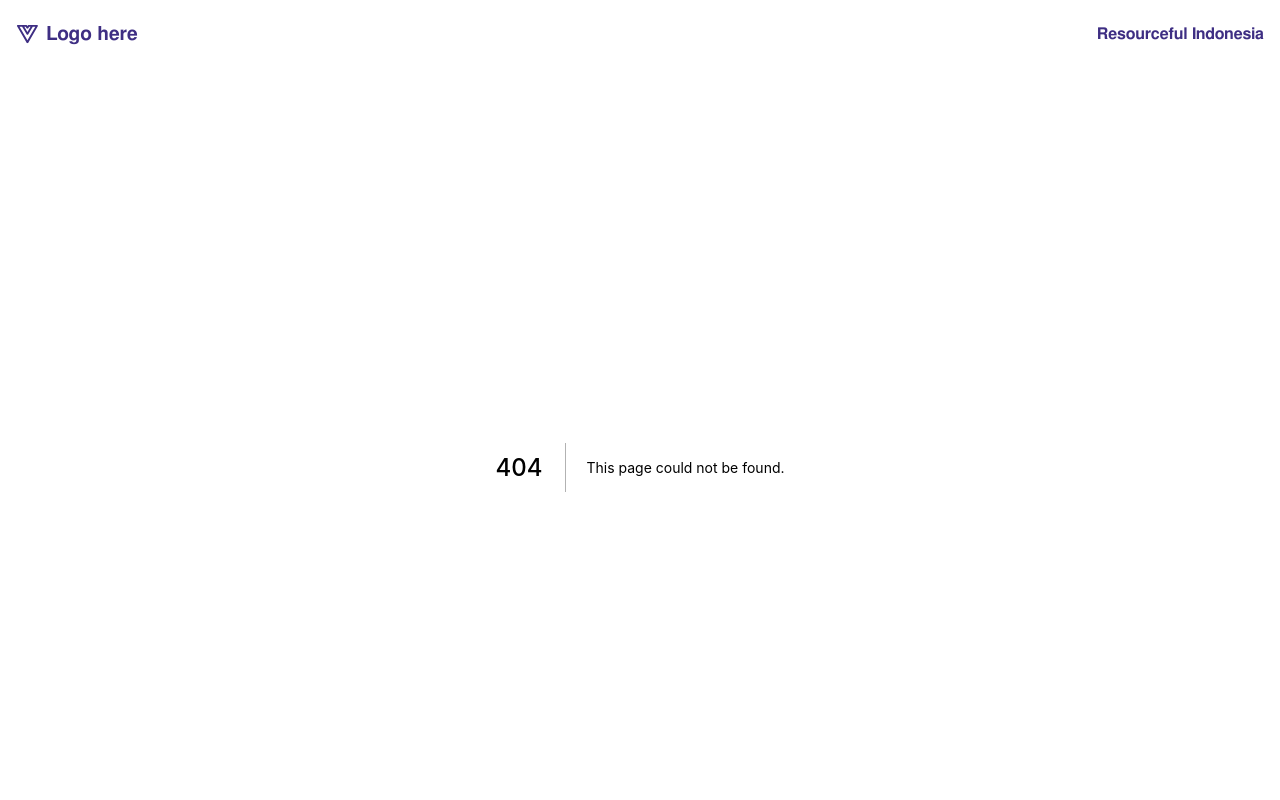
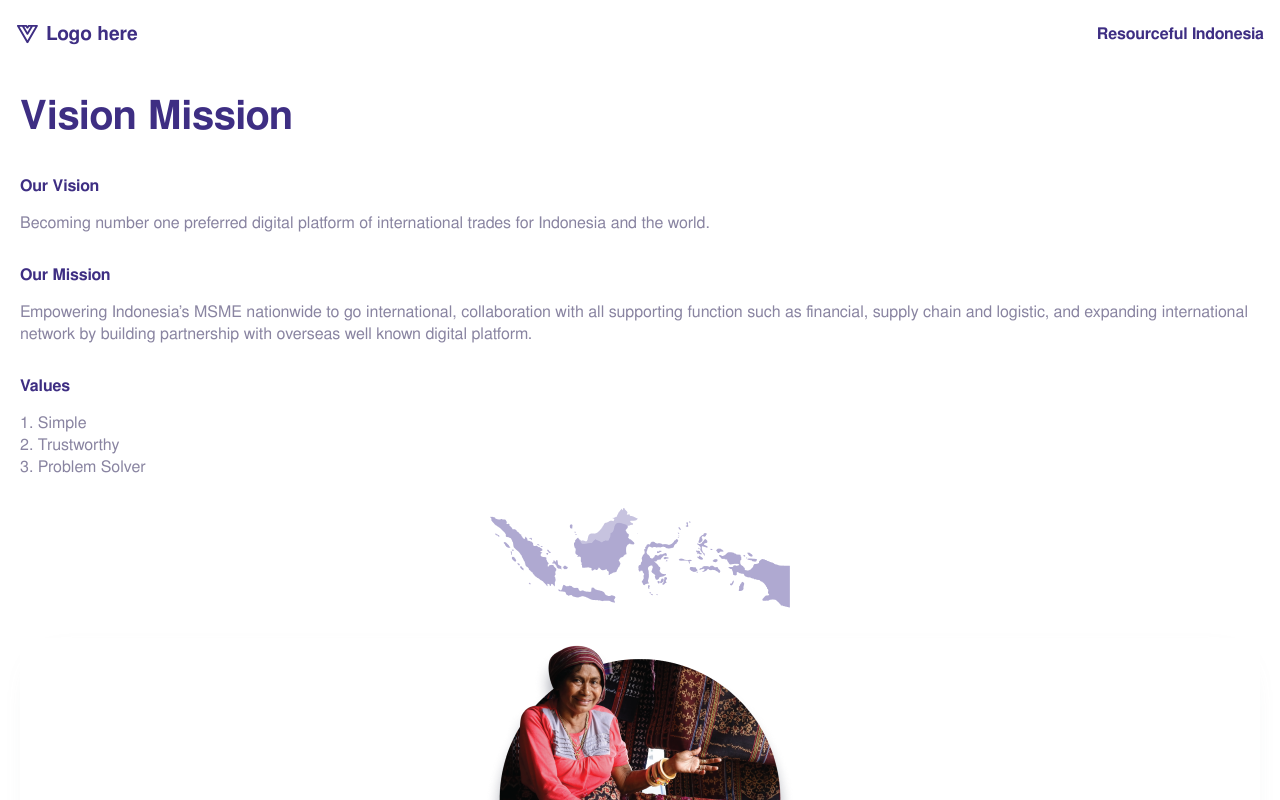
Before and after one commit to ibrahimtrg18/landing-page-indonesia, a Next.js app: page /visionmission in a window 1280 px wide. Before the commit this address had no page. Shown: the top 800 px of the page. Built offline with nearby package versions, Linux system fonts and the light colour scheme.

Commit message:
add pages/vissionmission: create new pages for vissionmission add content add style improving

```diff
--- /dev/null
+++ b/src/pages/visionmission.js
@@ -0,0 +1,52 @@
+import Image from "next/image";
+import Menu from "../components/Menu";
+import CardImage from "../components/CardImage";
+import { VisionMissionContainer } from "../styles/VisionMission";
+
+export default function VisionMission() {
+  return (
+    <>
+      <VisionMissionContainer>
+        <h1 className="title text-primary">Vision Mission</h1>
+        <div className="wrapper-paragraph--space vision">
+          <h5 className="text-primary">Our Vision</h5>
+          <p>
+            Becoming number one preferred digital platform of international
+            trades for Indonesia and the world.
+          </p>
+        </div>
+        <div className="wrapper-paragraph--space mission">
+          <h5 className="text-primary">Our Mission</h5>
+          <p>
+            Empowering Indonesia’s MSME nationwide to go international,
+            collaboration with all supporting function such as financial, supply
+            chain and logistic, and expanding international network by building
+            partnership with overseas well known digital platform.
+          </p>
+        </div>
+        <div className="wrapper-paragraph--space values">
+          <h5 className="text-primary">Values</h5>
+          <ul>
+            <li>1. Simple</li>
+            <li>2. Trustworthy</li>
+            <li>3. Problem Solver</li>
+          </ul>
+        </div>
+        <div className="map-indonesia">
+          <Image
+            src="/images/indonesia.png"
+            alt="indonesia map"
+            layout="fill"
+            objectFit="contain"
+          />
+        </div>
+        <CardImage
+          copyrightText="Copyright 2021 62Trade.com PT. Enam Dua Niaga"
+          src="/images/visionmission.png"
+          alt="about image"
+        />
+      </VisionMissionContainer>
+      <Menu />
+    </>
+  );
+}
--- /dev/null
+++ b/src/styles/VisionMission.js
@@ -0,0 +1,16 @@
+import styled from "styled-components";
+
+export const VisionMissionContainer = styled.div`
+  padding: 20px;
+
+  & > .title {
+    margin-bottom: 32px;
+  }
+
+  & > .map-indonesia {
+    position: relative;
+    width: 100%;
+    height: 100px;
+    margin-bottom: 30px;
+  }
+`;
```
